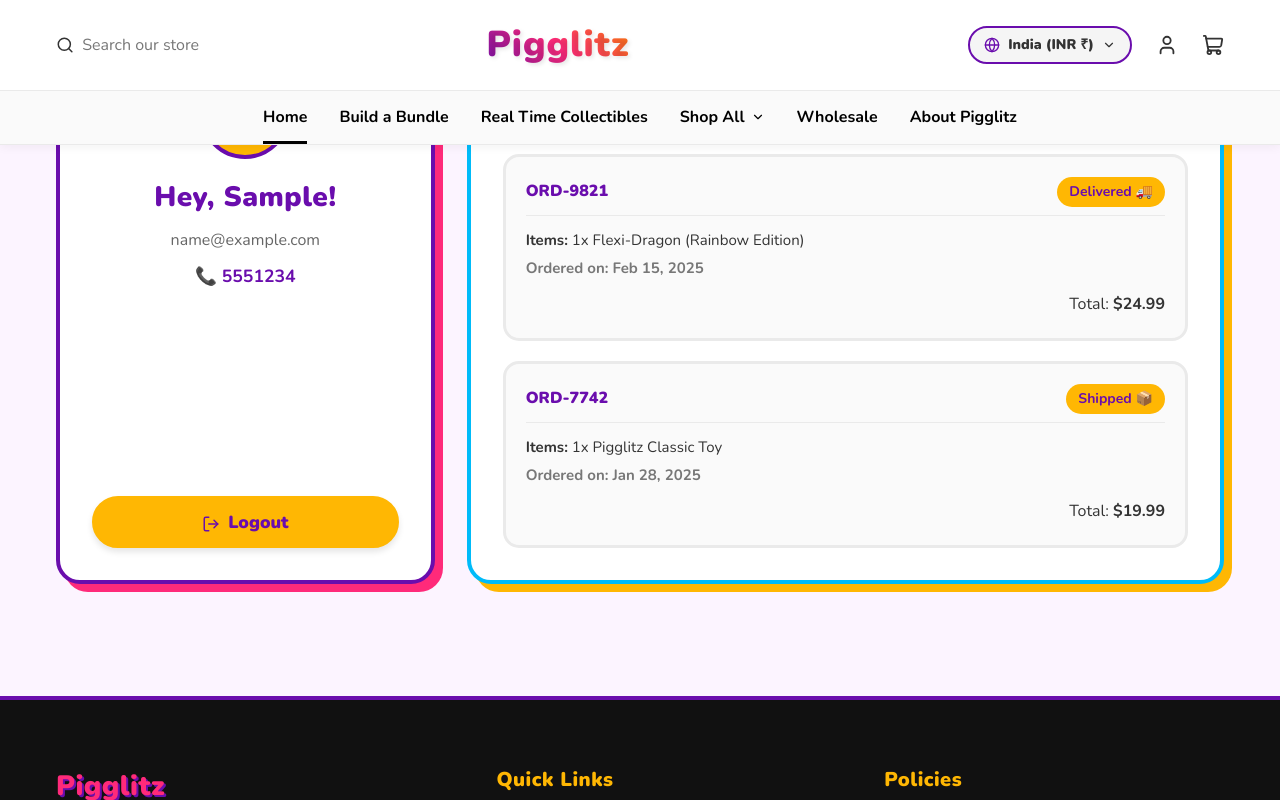
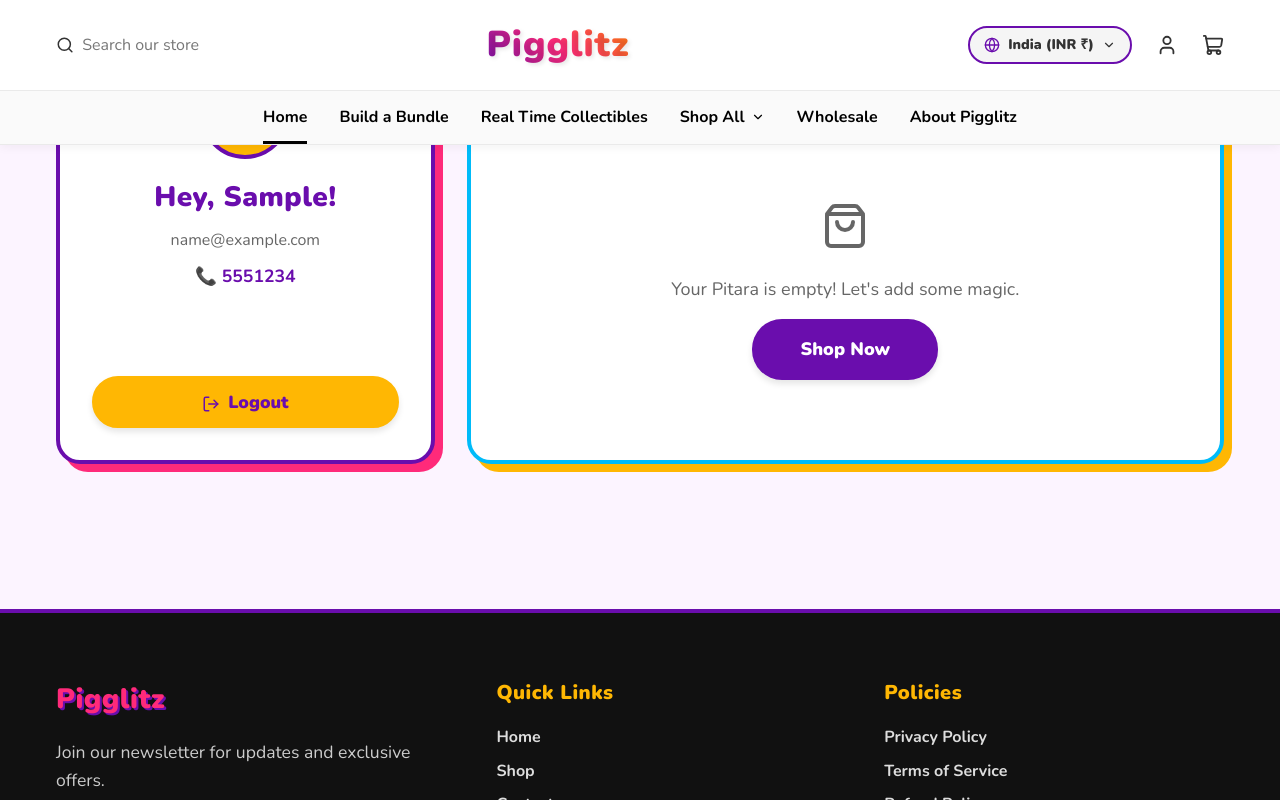
Before and after one commit to Rachit246-art/pinaka, a React (Vite) app: page /account in a window 1280 px wide. Both pictures are taken after typing "Sample", "name@example.com", "5551234", "Sample123" into the empty fields and a click on the button "Let's Play! 🚀". Shown: the part 160-960 px from the top of the page. Built offline with nearby package versions, Linux system fonts and the light colour scheme.

Commit message:
[dyad] Connecting real orders to Account page and linking Home categories - wrote 2 file(s)

```diff
--- a/src/pages/Account.jsx
+++ b/src/pages/Account.jsx
@@ -1,10 +1,13 @@
 import React, { useEffect, useState } from 'react';
 import { useNavigate, Link } from 'react-router-dom';
-import { User, Package, LogOut, ShoppingBag, ShieldAlert } from 'lucide-react';
+import { User, LogOut, ShoppingBag, ShieldAlert } from 'lucide-react';
+import { getOrders } from '../utils/productHelper';
+import { formatPrice } from '../utils/currencyHelper';
 import './Account.css';
 
 const Account = () => {
   const [user, setUser] = useState(null);
+  const [orders, setOrders] = useState([]);
   const navigate = useNavigate();
 
   useEffect(() => {
@@ -12,7 +15,15 @@ const Account = () => {
     if (!savedUser) {
       navigate('/login');
     } else {
-      setUser(JSON.parse(savedUser));
+      const parsedUser = JSON.parse(savedUser);
+      setUser(parsedUser);
+
+      // Load orders from localStorage and filter by current user's email
+      const allOrders = getOrders();
+      const userOrders = allOrders.filter(
+        order => order.userEmail?.toLowerCase() === parsedUser.email?.toLowerCase()
+      );
+      setOrders(userOrders);
     }
   }, [navigate]);
 
@@ -27,24 +38,6 @@ const Account = () => {
   }
 
   const isUserAdmin = user.isAdmin || user.email?.trim() === 'connect2rachit882@gmail.com';
-
-  // Mock orders for playful 3D printed toys
-  const mockOrders = [
-    {
-      id: "ORD-9821",
-      date: "Feb 15, 2025",
-      status: "Delivered 🚚",
-      total: "$24.99",
-      items: "1x Flexi-Dragon (Rainbow Edition)"
-    },
-    {
-      id: "ORD-7742",
-      date: "Jan 28, 2025",
-      status: "Shipped 📦",
-      total: "$19.99",
-      items: "1x Pigglitz Classic Toy"
-    }
-  ];
 
   return (
     <div className="account-page container">
@@ -76,20 +69,25 @@ const Account = () => {
         {/* Orders Section */}
         <div className="orders-section">
           <h3>Your Pitara Orders 🎁</h3>
-          {mockOrders.length > 0 ? (
+          {orders.length > 0 ? (
             <div className="orders-list">
-              {mockOrders.map((order) => (
+              {orders.map((order) => (
                 <div key={order.id} className="order-card">
                   <div className="order-header">
                     <span className="order-id">{order.id}</span>
                     <span className="order-status">{order.status}</span>
                   </div>
                   <div className="order-details">
-                    <p className="order-items"><strong>Items:</strong> {order.items}</p>
+                    <p className="order-items">
+                      <strong>Items:</strong>{' '}
+                      {Array.isArray(order.items)
+                        ? order.items.map(item => `${item.quantity}x ${item.name}`).join(', ')
+                        : order.items}
+                    </p>
                     <p className="order-date"><strong>Ordered on:</strong> {order.date}</p>
                   </div>
                   <div className="order-footer">
-                    <span>Total: <strong>{order.total}</strong></span>
+                    <span>Total: <strong>{formatPrice(order.total)}</strong></span>
                   </div>
                 </div>
               ))}
--- a/src/pages/Home.jsx
+++ b/src/pages/Home.jsx
@@ -138,10 +138,10 @@ const Home = () => {
   }, [isPrinting, printingProgress]);
 
   const categories = [
-    { name: 'Flexi Animals', icon: '🦁', color: 'var(--accent-pink)' },
-    { name: 'Articulated Dragons', icon: '🐲', color: 'var(--accent-yellow)' },
-    { name: 'Fidget Toys', icon: '🌀', color: 'var(--accent-blue)' },
-    { name: 'Mystery Boxes', icon: '🎁', color: 'var(--accent-orange)' }
+    { name: 'Build a Bundle', icon: '🎁', color: 'var(--accent-pink)', path: '/category/build-a-wigglitz-bundle' },
+    { name: 'Real Time Collectibles', icon: '🐲', color: 'var(--accent-yellow)', path: '/category/real-time-collectibles' },
+    { name: 'Monthly Box', icon: '📦', color: 'var(--accent-blue)', path: '/category/monthly-box' },
+    { name: 'Tubes & Pocket Pals', icon: '🧪', color: 'var(--accent-orange)', path: '/category/tubes' }
   ];
 
   const testimonials = [
@@ -226,10 +226,10 @@ const Home = () => {
         <h2 className="section-title">Choose Your Adventure! 🚀</h2>
         <div className="categories-grid">
           {categories.map((cat, idx) => (
-            <div key={idx} className="category-card" style={{ '--cat-color': cat.color }}>
+            <Link key={idx} to={cat.path} className="category-card" style={{ '--cat-color': cat.color, display: 'block', textDecoration: 'none' }}>
               <span className="category-icon">{cat.icon}</span>
               <h3>{cat.name}</h3>
-            </div>
+            </Link>
           ))}
         </div>
       </section>
```
